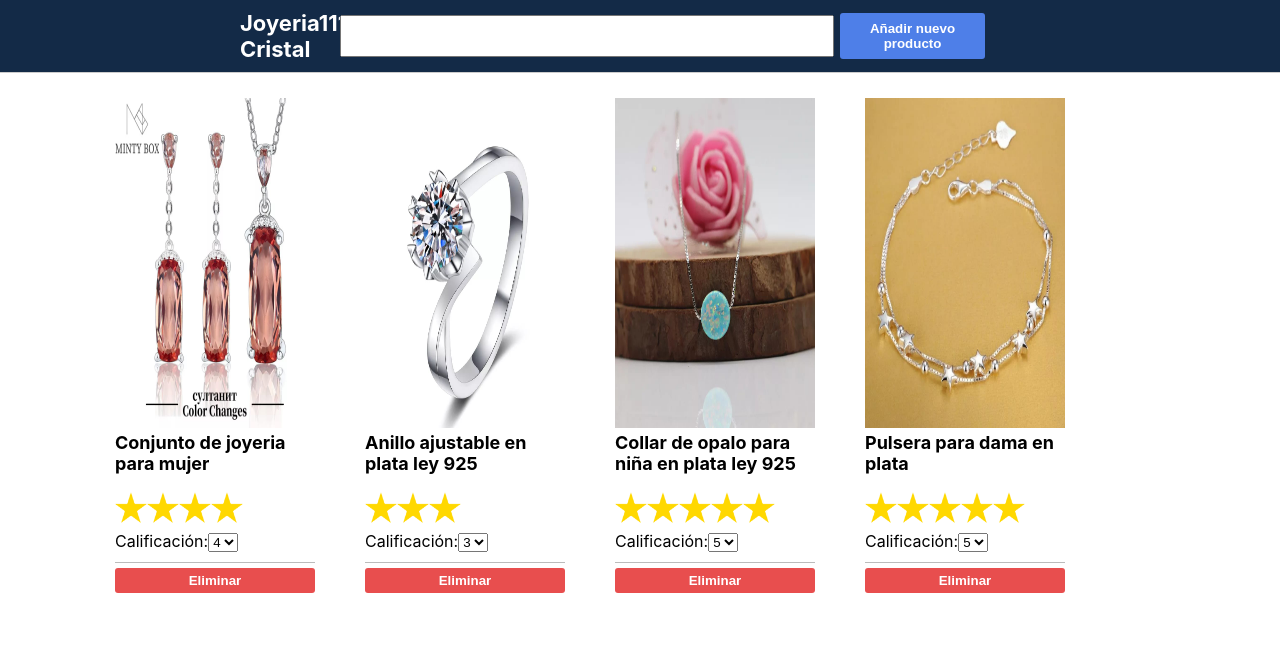
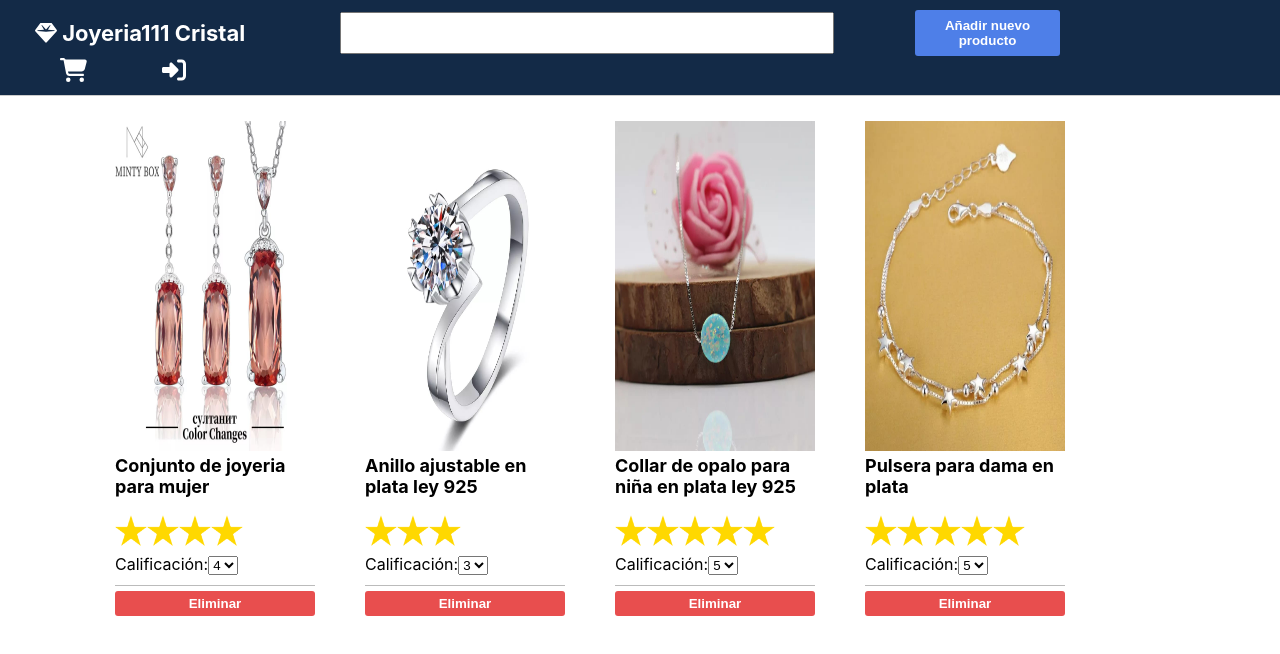
Before and after one commit to eliecerrodrigue/JoyeriaFuncionando, a React (Create React App) app: page / in a window 1280 px wide. Shown: the top 654 px of the page. Built offline with nearby package versions, Linux system fonts and the light colour scheme; the HTML template or start-up script is replaced by a standard one.

Commit message:
Barra del menu, iconos de carrito y login

```diff
--- a/package.json
+++ b/package.json
@@ -3,12 +3,16 @@
   "version": "0.1.0",
   "private": true,
   "dependencies": {
+    "@fortawesome/fontawesome-svg-core": "^6.2.0",
+    "@fortawesome/free-brands-svg-icons": "^6.2.0",
+    "@fortawesome/free-solid-svg-icons": "^6.2.0",
+    "@fortawesome/react-fontawesome": "^0.2.0",
     "@testing-library/jest-dom": "^4.2.4",
     "@testing-library/react": "^9.4.0",
     "@testing-library/user-event": "^7.2.1",
     "react": "^16.12.0",
     "react-dom": "^16.12.0",
-    "react-scripts": "^3.3.0"
+    "react-scripts": "^3.4.4"
   },
   "scripts": {
     "start": "react-scripts start",
--- a/src/Menu.css
+++ b/src/Menu.css
@@ -4,30 +4,40 @@
     border-bottom: solid 1px #ccc;
     padding: 10px;
     margin: 0 auto;
+    width: 100%;
 }
 .container .subcontainer{
-    width: 800px;
+    align-items: center;
     margin: 0 auto;
 }
 .container .subcontainer div{
     display: inline-block;
     vertical-align: middle;
+    padding-right: 50px;
+    padding-left: 25px;
+
 }
+
 .logo{
     color: #fff;
     font-weight: bolder;
     font-size: 22px;
-    width: 100px;
+    width: 230px;
+
 }
 
 .search{
     width: 500px;
+    align-self: middle;
 }
 
 .search input{
     width: calc(500px - 20px - 10px);
     padding: 10px;
     font-size: 16px;
+}
+.carritoDeCompras{
+    padding-left: 15px;
 }
 .actions{
     width: 150px;
--- a/src/Menu.js
+++ b/src/Menu.js
@@ -2,6 +2,10 @@ import React, { Fragment } from 'react';
 import './Menu.css';
 import Search from './Search';
 import PanelAdd from './PanelAdd';
+import {FontAwesomeIcon} from "@fortawesome/react-fontawesome"
+import {faCartShopping} from "@fortawesome/free-solid-svg-icons"
+import {faRightToBracket} from "@fortawesome/free-solid-svg-icons"
+import {faGem} from "@fortawesome/free-solid-svg-icons"
 
 class Menu extends React.Component{
 
@@ -26,12 +30,23 @@ class Menu extends React.Component{
         return(
             <div className="container">
                 <div className="subcontainer">
-                    <div className="logo">{this.props.title}</div>
-                    <div className="search">
+                    <div className="logo">
+                        <FontAwesomeIcon icon={faGem} />
+                        {"   "+ this.props.title}
+                    </div>
+                    <div className="search" >
                         <Search onsearch={this.props.onsearch} />
                     </div>
                     <div className="actions">
                         <button onClick={this.add} className="button btn-blue">    Añadir nuevo producto</button>
+                    </div>
+                    <div className="userActions">
+                        <div className="carritoDeCompras" style={{fontSize:"1.5em",color:"white"}}>
+                            <FontAwesomeIcon icon={faCartShopping} />
+                        </div>
+                        <div className="Login" style={{fontSize:"1.5em",color:"white"}}>
+                            <FontAwesomeIcon icon={faRightToBracket} />
+                        </div>
                     </div>
                 </div>
                 {(this.state.newItemPanel)?
--- a/src/Search.js
+++ b/src/Search.js
@@ -1,4 +1,6 @@
 import React from 'react';
+import {FontAwesomeIcon} from "@fortawesome/react-fontawesome";
+import {faMagnifyingGlass} from "@fortawesome/free-solid-svg-icons"
 
 class Search extends React.Component{
 
```
Also changed, not shown: 1 other file (tests, documents, lock files or other folders).
